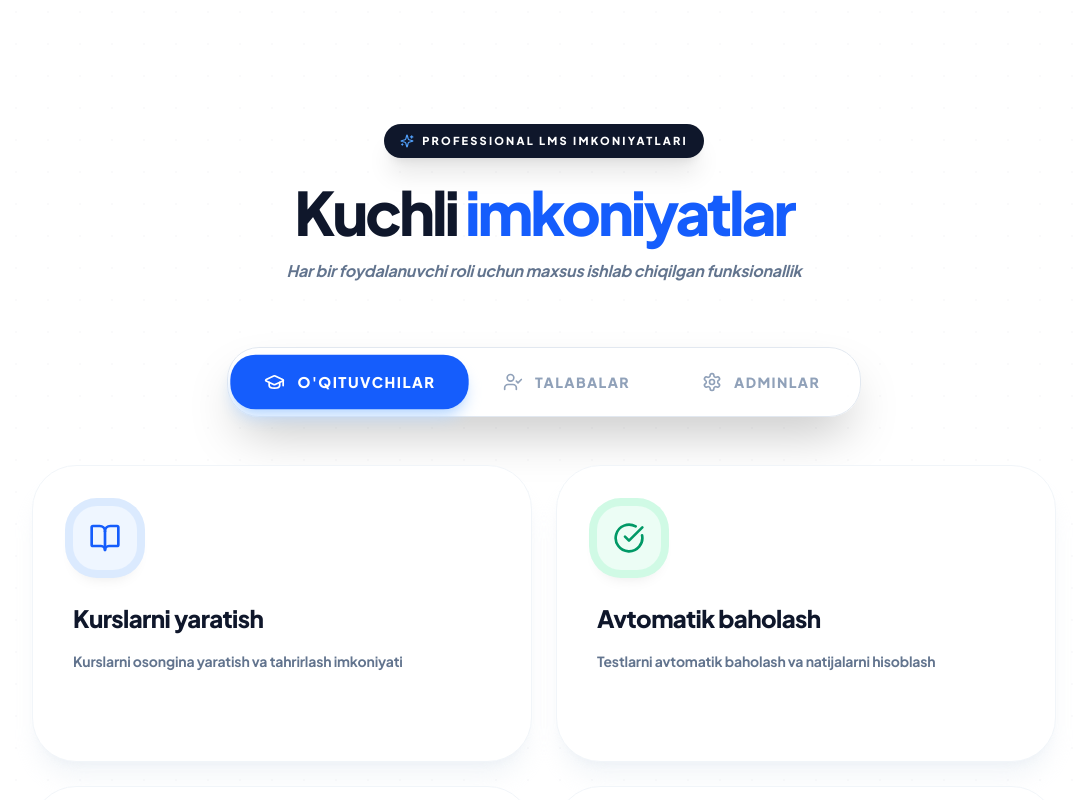
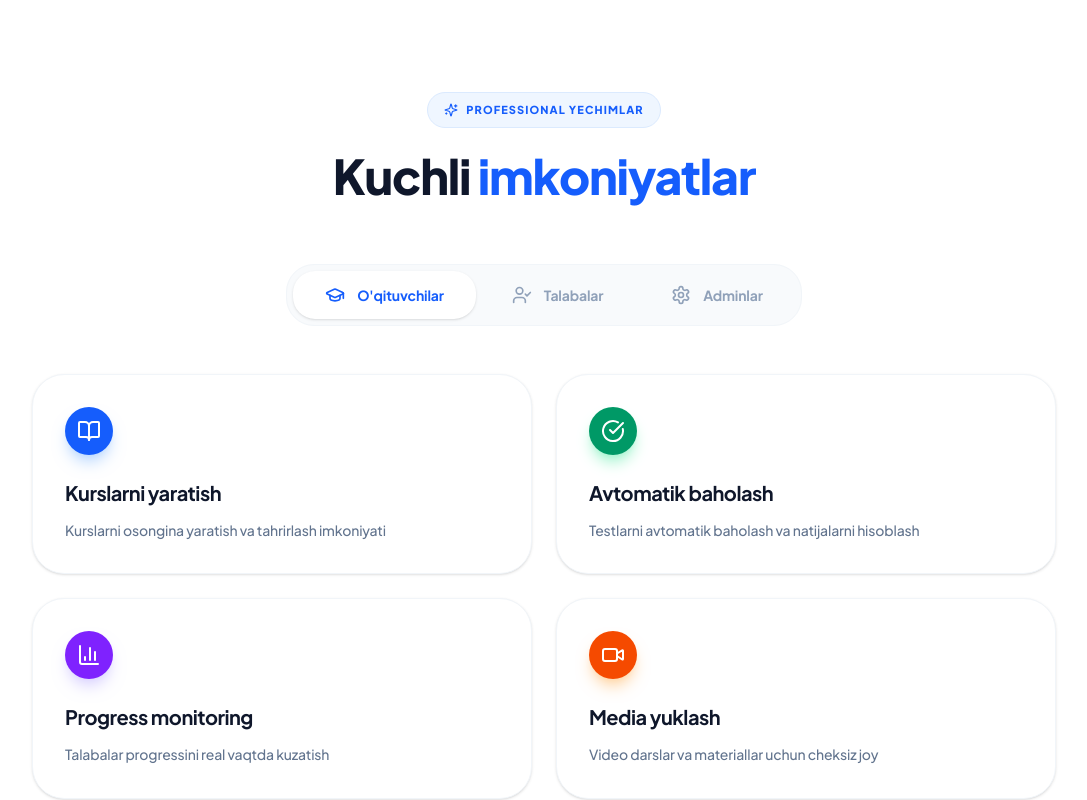
Before and after one commit to AdhamNomozov/EduPlatforma_landing, a Next.js app: page / in a window 1280 px wide. Shown: the part 1780-2580 px from the top of the page, without its empty margins (96-1183 px from the left). Built offline with nearby package versions, Linux system fonts and the light colour scheme.

Commit message:
Update features.tsx

```diff
--- a/components/features.tsx
+++ b/components/features.tsx
@@ -13,8 +13,7 @@ import {
   Video,
   Award,
   CheckCircle,
-  Sparkles,
-  ArrowRight
+  Sparkles
 } from "lucide-react"
 
 export function Features() {
@@ -47,53 +46,45 @@ export function Features() {
     ],
   }
 
-  // Ranglar uchun mapping - Ikonkalarni aniq ko'rsatish uchun
+  // Ranglar va kontrast uchun mapping
   const colorMap = {
-    blue: "bg-blue-50 text-blue-600 ring-blue-100",
-    emerald: "bg-emerald-50 text-emerald-600 ring-emerald-100",
-    violet: "bg-violet-50 text-violet-600 ring-violet-100",
-    orange: "bg-orange-50 text-orange-600 ring-orange-100",
+    blue: "bg-blue-600 text-white shadow-blue-200",
+    emerald: "bg-emerald-600 text-white shadow-emerald-200",
+    violet: "bg-violet-600 text-white shadow-violet-200",
+    orange: "bg-orange-600 text-white shadow-orange-200",
   }
 
   return (
-    <section id="xususiyatlar" className="py-32 relative overflow-hidden bg-white">
-      {/* Decorative Glows */}
-      <div className="absolute top-0 left-1/2 -translate-x-1/2 w-full h-full bg-[radial-gradient(#e5e7eb_1px,transparent_1px)] [background-size:32px_32px] opacity-20 -z-0" />
-      <div className="absolute top-1/4 -right-20 w-96 h-96 bg-blue-100/40 rounded-full blur-[120px] -z-10" />
-
+    <section id="xususiyatlar" className="py-24 relative overflow-hidden bg-white">
       <div className="container mx-auto px-6 max-w-7xl relative z-10">
         <div className="text-center mb-16">
           <motion.div
             initial={{ opacity: 0, y: 10 }}
             whileInView={{ opacity: 1, y: 0 }}
-            viewport={{ once: true }}
-            className="inline-flex items-center gap-2 px-4 py-2 rounded-full bg-slate-900 text-white text-[11px] font-black uppercase tracking-[0.2em] mb-6 shadow-xl"
+            className="inline-flex items-center gap-2 px-4 py-2 rounded-full bg-blue-50 border border-blue-100 text-blue-600 text-[11px] font-black uppercase tracking-widest mb-6"
           >
-            <Sparkles className="w-3.5 h-3.5 text-blue-400" />
-            <span>Professional LMS Imkoniyatlari</span>
+            <Sparkles className="w-3.5 h-3.5" />
+            <span>Professional yechimlar</span>
           </motion.div>
-          <h2 className="text-4xl md:text-6xl font-black text-slate-900 tracking-tighter mb-4 leading-none">
+          <h2 className="text-4xl md:text-5xl font-black text-slate-900 tracking-tight">
             Kuchli <span className="text-blue-600">imkoniyatlar</span>
           </h2>
-          <p className="text-slate-500 font-bold max-w-xl mx-auto italic">
-            Har bir foydalanuvchi roli uchun maxsus ishlab chiqilgan funksionallik
-          </p>
         </div>
 
         <div className="max-w-5xl mx-auto">
-          {/* Modern Tab Switcher */}
-          <div className="flex flex-wrap justify-center p-2 mb-12 bg-white/50 backdrop-blur-xl border border-slate-200 shadow-2xl rounded-[32px] gap-2 max-w-fit mx-auto">
+          {/* Tabs switch */}
+          <div className="flex flex-wrap justify-center p-1.5 mb-12 bg-slate-50 border border-slate-100 rounded-[28px] gap-1 max-w-fit mx-auto">
             {tabs.map((tab) => (
               <button
                 key={tab.id}
                 onClick={() => setActiveTab(tab.id)}
-                className={`flex items-center gap-3 px-8 py-4 rounded-[24px] text-sm font-black uppercase tracking-widest transition-all duration-500 ${
+                className={`flex items-center gap-3 px-8 py-3.5 rounded-[22px] text-sm font-bold transition-all duration-300 ${
                   activeTab === tab.id
-                    ? "bg-blue-600 text-white shadow-lg shadow-blue-200 scale-105"
-                    : "text-slate-400 hover:text-slate-900 hover:bg-slate-50"
+                    ? "bg-white text-blue-600 shadow-sm"
+                    : "text-slate-400 hover:text-slate-600"
                 }`}
               >
-                <tab.icon className={`w-5 h-5 ${activeTab === tab.id ? "text-white" : "text-slate-400"}`} />
+                <tab.icon className="w-5 h-5" />
                 {tab.label}
               </button>
             ))}
@@ -102,37 +93,32 @@ export function Features() {
           <AnimatePresence mode="wait">
             <motion.div
               key={activeTab}
-              initial={{ opacity: 0, x: 20 }}
-              animate={{ opacity: 1, x: 0 }}
-              exit={{ opacity: 0, x: -20 }}
-              transition={{ duration: 0.5, ease: "circOut" }}
+              initial={{ opacity: 0, scale: 0.98 }}
+              animate={{ opacity: 1, scale: 1 }}
+              exit={{ opacity: 0, scale: 0.98 }}
+              transition={{ duration: 0.3 }}
               className="grid sm:grid-cols-2 gap-6"
             >
               {features[activeTab as keyof typeof features].map((feature, index) => (
-                <motion.div
+                <div
                   key={index}
-                  whileHover={{ y: -10 }}
-                  className="group relative bg-white border border-slate-100 p-10 rounded-[44px] shadow-xl shadow-slate-200/40 hover:shadow-2xl hover:shadow-blue-500/10 transition-all duration-500 overflow-hidden"
+                  className="group relative bg-white border border-slate-100 p-8 rounded-[32px] hover:border-blue-200 transition-all duration-500 shadow-sm hover:shadow-xl hover:shadow-blue-500/5"
                 >
-                  {/* KONSTASTLI IKONKA: bg-slate-50 dan rangli soft bg ga o'tildi */}
-                  <div className={`w-16 h-16 rounded-[24px] flex items-center justify-center mb-8 ring-8 ring-opacity-30 transition-all duration-500 group-hover:rotate-6 group-hover:scale-110 shadow-lg ${colorMap[feature.color as keyof typeof colorMap]}`}>
-                    <feature.icon className="w-8 h-8" />
+                  {/* KONSTASTLI IKONKA: bg-white o'rniga to'q ranglar ishlatildi */}
+                  <div className={`w-12 h-12 flex items-center justify-center rounded-2xl mb-6 shadow-lg transition-transform group-hover:scale-110 ${colorMap[feature.color as keyof typeof colorMap]}`}>
+                    <feature.icon className="w-6 h-6" />
                   </div>
 
-                  <h3 className="text-2xl font-black text-slate-900 mb-4 tracking-tight group-hover:text-blue-600 transition-colors">
+                  <h3 className="text-xl font-bold text-slate-900 mb-3 tracking-tight">
                     {feature.title}
                   </h3>
-                  <p className="text-slate-500 leading-relaxed font-bold text-sm">
+                  <p className="text-slate-500 text-sm leading-relaxed font-medium">
                     {feature.desc}
                   </p>
 
-                  <div className="mt-8 flex items-center gap-2 text-blue-600 font-black text-[10px] uppercase tracking-widest opacity-0 group-hover:opacity-100 transition-all -translate-x-4 group-hover:translate-x-0">
-                    Batafsil ma'lumot <ArrowRight className="w-4 h-4" />
-                  </div>
-
-                  {/* Background Watermark Icon */}
-                  <feature.icon className="absolute -bottom-6 -right-6 w-32 h-32 text-slate-50 opacity-20 -z-10 group-hover:text-blue-50 transition-all duration-700 rotate-12" />
-                </motion.div>
+                  {/* MUAMMO HAL QILINDI: O'ng tomondagi xira ikonka o'rniga nozik gradient glow qo'shildi */}
+                  <div className={`absolute -bottom-8 -right-8 w-24 h-24 blur-3xl opacity-0 group-hover:opacity-20 transition-opacity rounded-full bg-blue-600`} />
+                </div>
               ))}
             </motion.div>
           </AnimatePresence>
```
